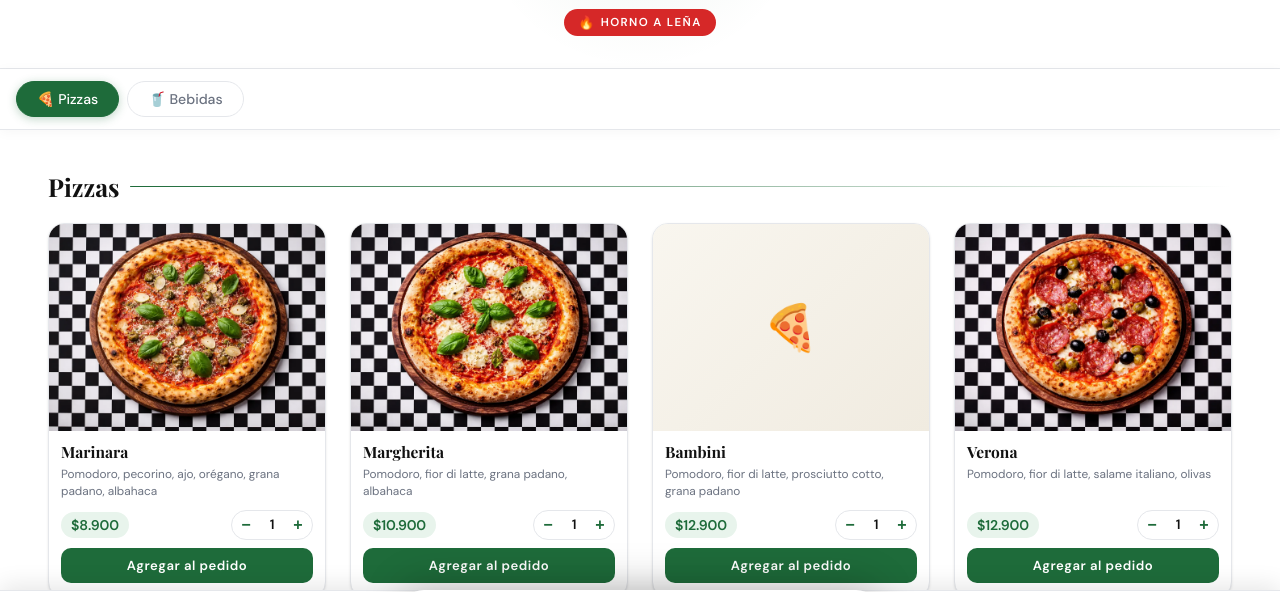
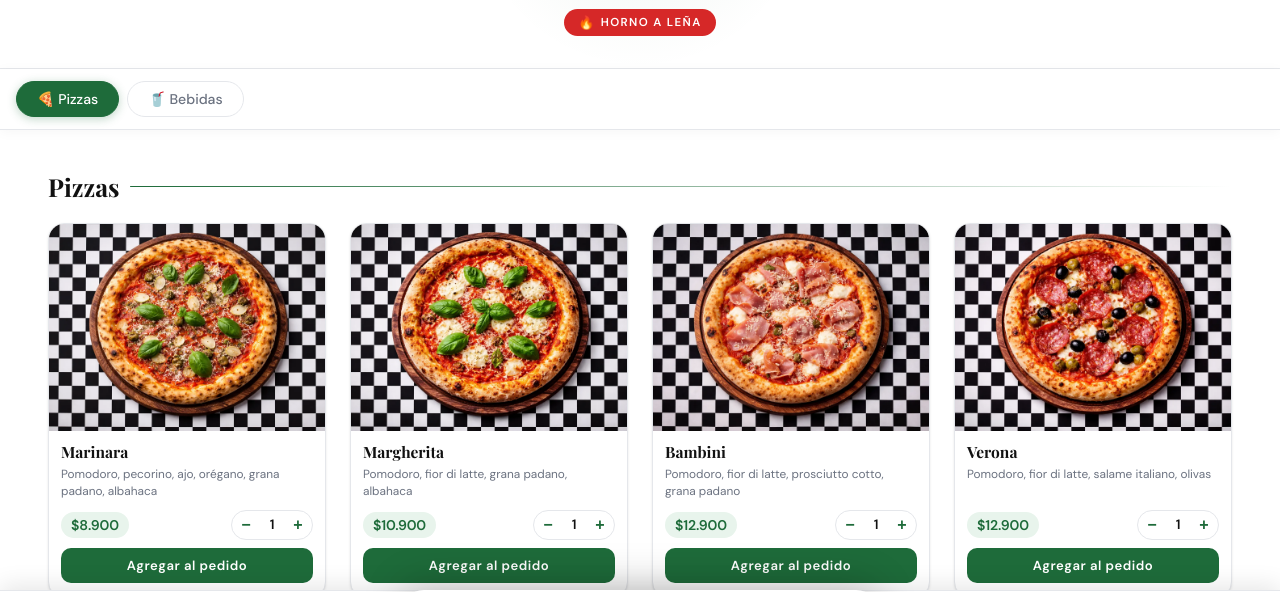
Before and after one commit to ILSTUDIOSCL/menu-tonino, a plain HTML site: page index.html in a window 1280 px wide. Shown: the part 210-802 px from the top of the page. Drawn offline with nearby package versions, Linux system fonts and the light colour scheme; a web font is replaced by a local one.

Commit message:
Update index.html

```diff
--- a/index.html
+++ b/index.html
@@ -674,7 +674,7 @@
 const pizzas = [
   { id:'marinara',    name:'Marinara',       price:8900,  desc:'Pomodoro, pecorino, ajo, orégano, grana padano, albahaca', img:'pizzas 1/mari.webp',    pri:true  },
   { id:'margherita',  name:'Margherita',     price:10900, desc:'Pomodoro, fior di latte, grana padano, albahaca',          img:'pizzas 1/marg.webp',  pri:true  },
-  { id:'bambini',     name:'Bambini',        price:12900, desc:'Pomodoro, fior di latte, prosciutto cotto, grana padano',  img:'pizzas 1/bambi.webp'     },
+  { id:'bambini',     name:'Bambini',        price:12900, desc:'Pomodoro, fior di latte, prosciutto cotto, grana padano',  img:'pizzas 1/bambini.webp'     },
   { id:'verona',      name:'Verona',         price:12900, desc:'Pomodoro, fior di latte, salame italiano, olivas',         img:'pizzas 1/verona.webp'      },
   { id:'leonella',    name:'Leonella',       price:12900, desc:'Pomodoro, fior di latte, tomates secos, olivas',           img:'pizzas/leonella.webp'    },
   { id:'filippa',     name:'Filippa',        price:13900, desc:'Pomodoro, fior di latte, prosciutto crudo, rúcula',        img:'pizzas/filippa.webp'     },
```
